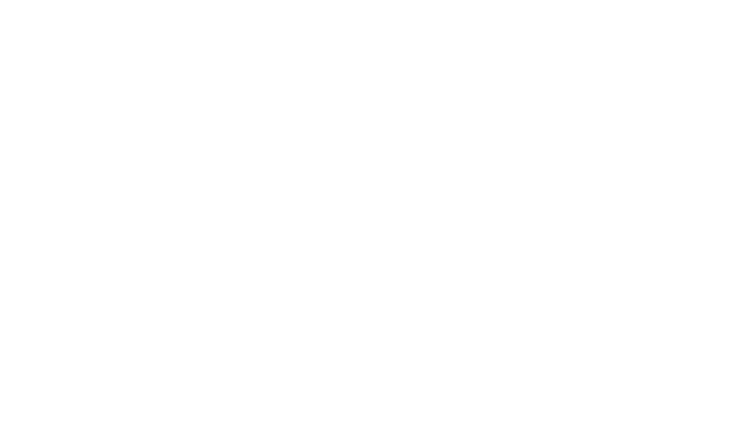
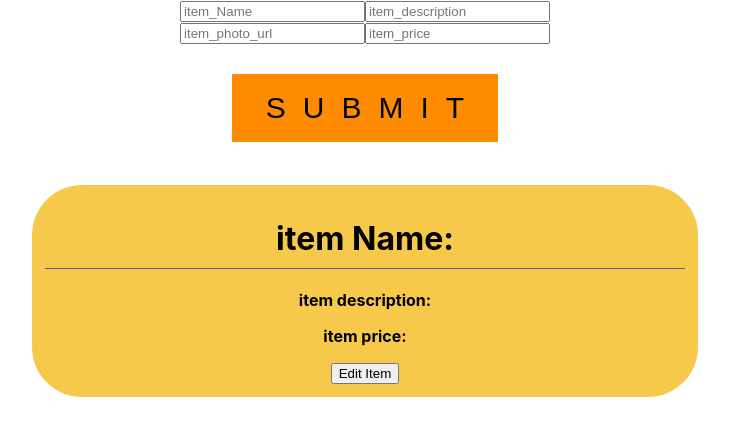
Before and after one commit to FoodTruckTrackrBW/Frontend, a React (Create React App) app in the folder app/: page /TruckDetailsOwnedMenu/1 in a window 1280 px wide. Shown: the top 436 px of the page, without its empty margins (275-1004 px from the left). Built offline with nearby package versions, Linux system fonts and the light colour scheme; no server answers; sample sign-in values are in the browser's storage.

Commit message:
operators can add items to their menu now

```diff
--- a/app/src/App.js
+++ b/app/src/App.js
@@ -26,6 +26,7 @@ import UpdateTruck from './components/UpdateTruck';
 import MenuOwned from './components/MenuOwned';
 import ItemContext from './contexts/ItemContext';
 import UpdateItem from './components/UpdateItem';
+import MenuContext from './contexts/MenuContext';
 
 
 function App() {
@@ -66,23 +67,32 @@ function App() {
     item_price: "",
 }])
 
+const [menu, setMenu] = useState([{
+  item_name: "",
+  item_description: "",
+  item_photo_url: "", // Optional?
+  item_price: "",
+}])
+
   return (
     <div className="App">
       <userContext.Provider value={{user, setUser}}>
         <truckContext.Provider value={{trucks, setTrucks, truckToUpdate, setTruckToUpdate}}>
           <OwnedTruckContext.Provider value={{owned, setOwned}}>
             <ItemContext.Provider value={{itemToUpdate, setItemToUpdate}}>
+              <MenuContext.Provider value={{menu, setMenu}}>
                 <header />
                 <Route exact path="/" component={Login} />
                 <Route exact path="/Register" component={Register} />
                 <PrivateRoute path="/DinerProfile" component={DinerProfile} />
                 <PrivateRoute path="/OperatorProfile" component={OperatorProfile} />
                 <PrivateRoute path="/TruckDetails/:truckid" component={Menu} />
-              <PrivateRoute path="/TruckDetailsTest/:truckid" component={MenuOwned} />
+                <PrivateRoute path="/TruckDetailsOwnedMenu/:truckid" component={MenuOwned} />
                 <PrivateRoute path="/UpdateTruck/:truckid" component={UpdateTruck} />
                 <PrivateRoute path="/UpdateItem/:itemid" component={UpdateItem} />
                 <Switch>
                 </Switch>
+              </MenuContext.Provider>
             </ItemContext.Provider>
           </OwnedTruckContext.Provider>
         </truckContext.Provider>
--- /dev/null
+++ b/app/src/components/AddItem.js
@@ -0,0 +1,40 @@
+import React, { useContext, useState } from 'react';
+import { Link, useParams } from 'react-router-dom';
+import ItemContext from '../contexts/ItemContext';
+import axiosWithAuth from '../utils/axiosWithAuth';
+import MenuContext from '../contexts/MenuContext';
+
+const AddItem = () => {
+    let {truckid} = useParams()
+    let {menu, setMenu} = useContext(MenuContext);
+
+    const handleSubmit = (e) => {
+        e.preventDefault();
+        axiosWithAuth()
+        .post(`https://food-truck-trackr-bw.herokuapp.com/api/operator/${truckid}/items`, menu)
+        .then(res => {
+          console.log('SUCCESS POST', res)
+          window.location.reload(true);
+        })
+        .catch(error => console.log(error));
+    }
+
+    const handleChanges = (input) => {
+        setMenu({...menu, [input.target.name] : input.target.value})
+        console.log('Menu update:',menu)
+      }
+
+    return (
+        <div>
+            <form onSubmit={handleSubmit}>
+                <input type="text" onChange={handleChanges} name="item_name" placeholder="item_Name" required />
+                <input type="text" onChange={handleChanges} name="item_description" placeholder="item_description"/>
+                <input type="text" onChange={handleChanges} name="item_photo_url" placeholder="item_photo_url" required />
+                <input type="text" onChange={handleChanges} name="item_price" placeholder="item_price" required />
+                <input type="submit" />
+            </form>
+        </div>
+    )
+}
+
+export default AddItem;
--- a/app/src/components/MenuOwned.js
+++ b/app/src/components/MenuOwned.js
@@ -2,6 +2,7 @@ import React, { useState, useEffect } from "react";
 import axiosWithAuth from "../utils/axiosWithAuth";
 import { Link, useParams } from 'react-router-dom';
 import ItemCard from '../components/ItemCard';
+import AddItem from "./AddItem";
 
 
 
@@ -14,10 +15,13 @@ const MenuOwned = () => {
         setMenu(res.data.items)
     })},[])
         let {truckid} = useParams()
+        console.log('MENU!', menu)
 
-        console.log('MENU!', menu)
     return (
+
         <div className="truck-details">
+            <AddItem />
+
             {menu.map(item => { return (
                 <ItemCard food={item}/>
             )})}
--- a/app/src/components/OwnedTruckCard.js
+++ b/app/src/components/OwnedTruckCard.js
@@ -21,7 +21,7 @@ const OwnedTruckCard = (props) => {
       }
 
       const toMenu = () => {
-        push(`/TruckDetailsTest/${props.truck.id}`)
+        push(`/TruckDetailsOwnedMenu/${props.truck.id}`)
       }
 
     return (
--- a/app/src/components/RegisterDiner.js
+++ b/app/src/components/RegisterDiner.js
@@ -32,8 +32,7 @@ class RegisterDiner extends React.Component {
     .then(res => {
       console.log('SUCCESS POST', res)
       console.log(this.state.credentials)
-      if(this.state.credentials.user_type === "diner")
-      this.props.history.push("/DinerProfile")
+      this.props.history.push("/")
     })
     .catch(error => console.log(error));
   }
--- a/app/src/components/RegisterOperator.js
+++ b/app/src/components/RegisterOperator.js
@@ -1,6 +1,6 @@
 import React from "react";
-import axiosWithAuth from "../utils/axiosWithAuth";
 import axios from 'axios';
+import { Redirect } from "react-router-dom";
 
 class RegisterOperator extends React.Component {
   constructor() {
@@ -30,7 +30,7 @@ class RegisterOperator extends React.Component {
     .post('https://food-truck-trackr-bw.herokuapp.com/api/auth/register', this.state.credentials)
     .then(res => {
       console.log('SUCCESS POST', res)
-      this.props.history.push("/OperatorProfile")
+      this.props.history.push("/")
     })
     .catch(error => console.log(error));
   }
--- /dev/null
+++ b/app/src/contexts/MenuContext.js
@@ -0,0 +1,5 @@
+import { createContext } from 'react';
+
+const MenuContext=createContext();
+
+export default MenuContext;
```
Lines whose indentation alone changed are shown as unchanged.
